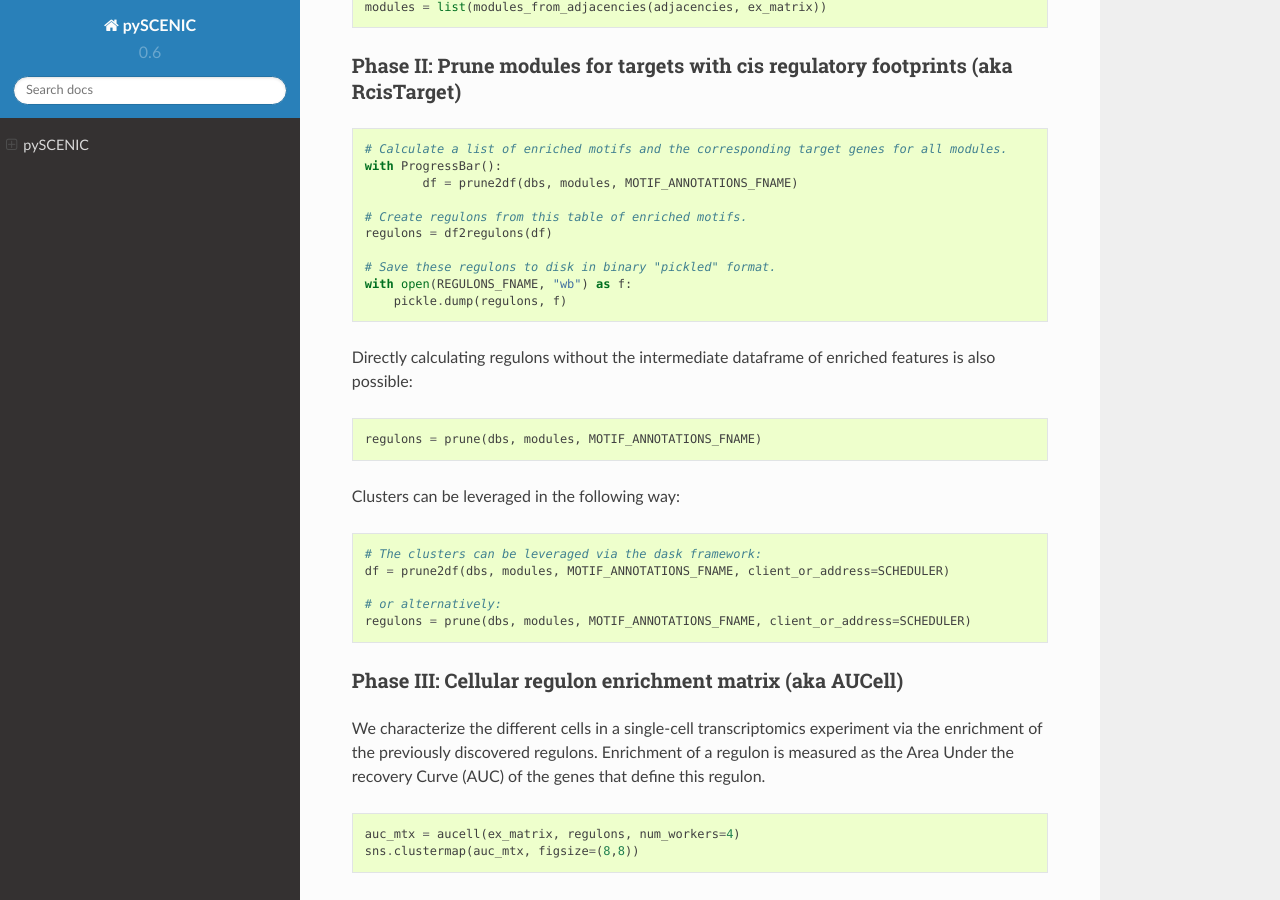
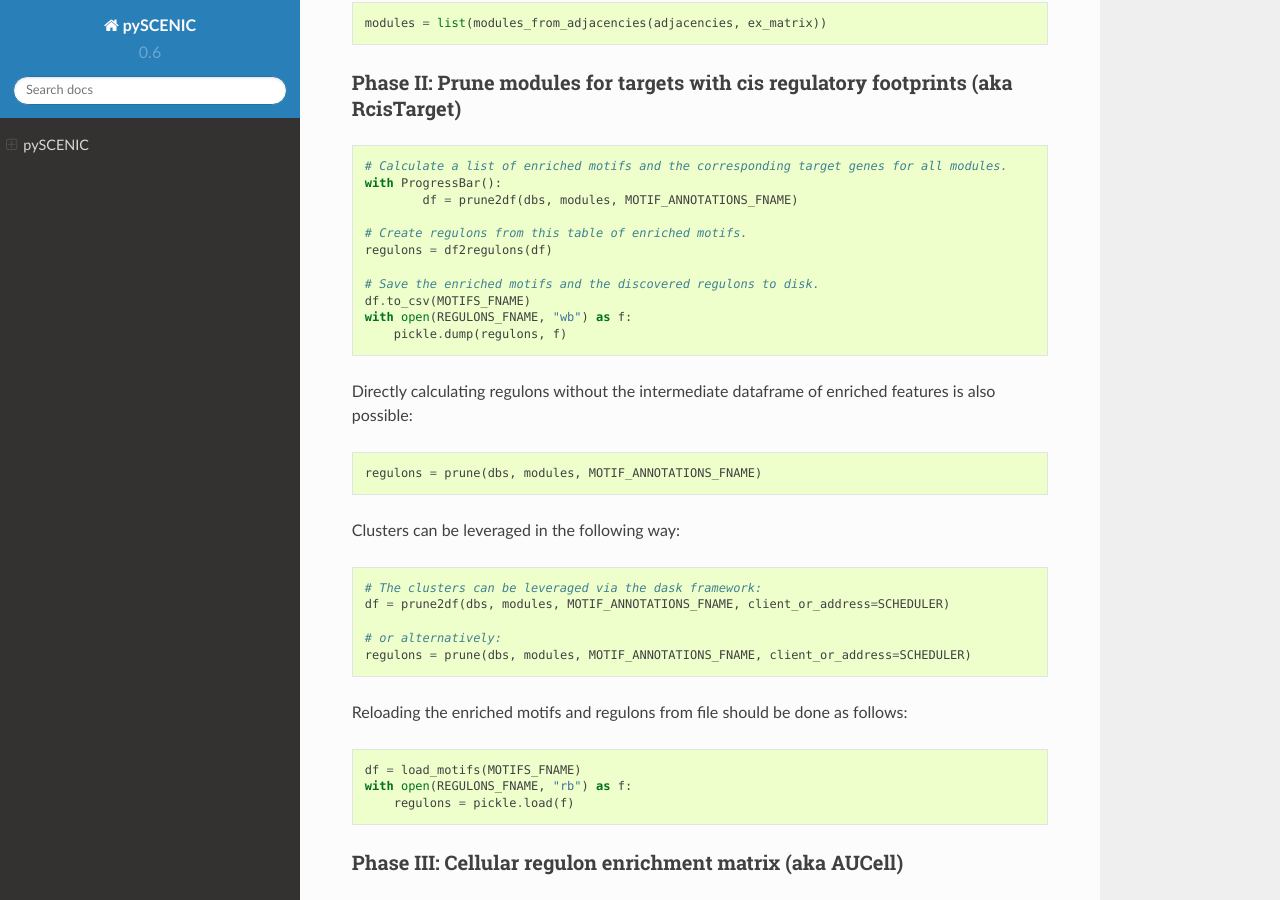
Before and after one commit to aertslab/pySCENIC, a Sphinx documentation site: the page built from docs/index.rst, in a window 1280 px wide and 900 px high, scrolled down 5008 px. Built offline with Sphinx 7.4.7 and the Read the Docs theme 2.0.0, drawn with Linux system fonts in a browser that asks for light colours; some of the changed text lies outside the part shown.

Commit message:
Documented how to save and load enriched motifs and regulons. [ci skip]

```diff
--- a/docs/index.rst
+++ b/docs/index.rst
@@ -146,7 +146,7 @@ First we import the necessary modules and declare some constants:
     from arboretum.algo import grnboost2
 
     from pyscenic.rnkdb import FeatherRankingDatabase as RankingDatabase
-    from pyscenic.utils import modules_from_adjacencies
+    from pyscenic.utils import modules_from_adjacencies, load_motifs
     from pyscenic.prune import prune, prune2df, df2regulons
     from pyscenic.aucell import aucell
 
@@ -161,6 +161,7 @@ First we import the necessary modules and declare some constants:
     MM_TFS_FNAME = os.path.join(RESOURCES_FOLDER, 'mm_tfs.txt')
     SC_EXP_FNAME = os.path.join(RESOURCES_FOLDER, "GSE60361_C1-3005-Expression.txt")
     REGULONS_FNAME = os.path.join(DATA_FOLDER, "regulons.p")
+    MOTIFS_FNAME = os.path.join(DATA_FOLDER, "motifs.csv")
 
 
 Preliminary work
@@ -262,7 +263,8 @@ Phase II: Prune modules for targets with cis regulatory footprints (aka RcisTarg
     # Create regulons from this table of enriched motifs.
     regulons = df2regulons(df)
 
-    # Save these regulons to disk in binary "pickled" format.
+    # Save the enriched motifs and the discovered regulons to disk.
+    df.to_csv(MOTIFS_FNAME)
     with open(REGULONS_FNAME, "wb") as f:
         pickle.dump(regulons, f)
 
@@ -282,6 +284,14 @@ Clusters can be leveraged in the following way:
 
     # or alternatively:
     regulons = prune(dbs, modules, MOTIF_ANNOTATIONS_FNAME, client_or_address=SCHEDULER)
+
+Reloading the enriched motifs and regulons from file should be done as follows:
+
+.. code-block:: python
+
+    df = load_motifs(MOTIFS_FNAME)
+    with open(REGULONS_FNAME, "rb") as f:
+        regulons = pickle.load(f)
 
 Phase III: Cellular regulon enrichment matrix (aka AUCell)
 ~~~~~~~~~~~~~~~~~~~~~~~~~~~~~~~~~~~~~~~~~~~~~~~~~~~~~~~~~~~
```
Also changed, not shown: README.rst (+12 -2 lines).
